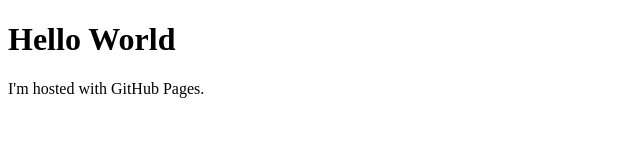
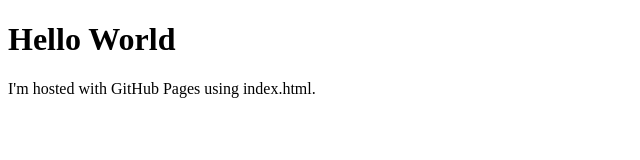
Before and after one commit to sulemanbasit/sulemanbasit.github.io, a plain HTML site: page index.html in a window 1280 px wide. Shown: the whole page, without its empty margins (0-640 px from the left). Drawn offline with Linux system fonts and the light colour scheme.

Commit message:
Update index.html

```diff
--- a/index.html
+++ b/index.html
@@ -2,6 +2,6 @@
 <html>
 <body>
 <h1>Hello World</h1>
-<p>I'm hosted with GitHub Pages.</p>
+<p>I'm hosted with GitHub Pages using index.html.</p>
 </body>
 </html>
```
